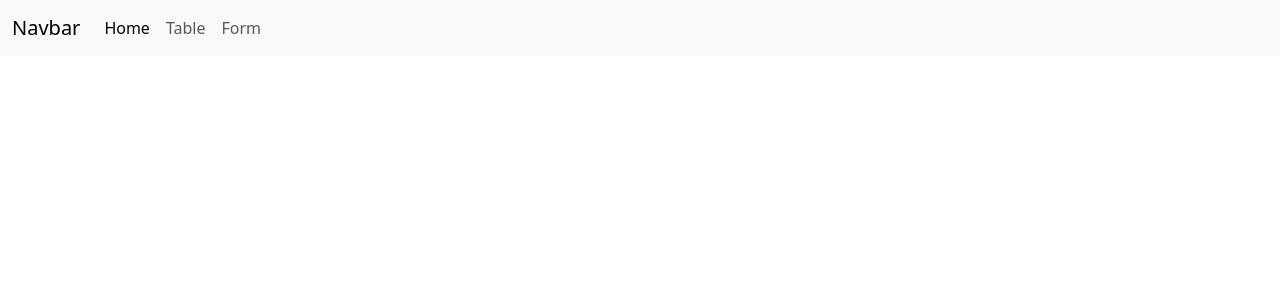
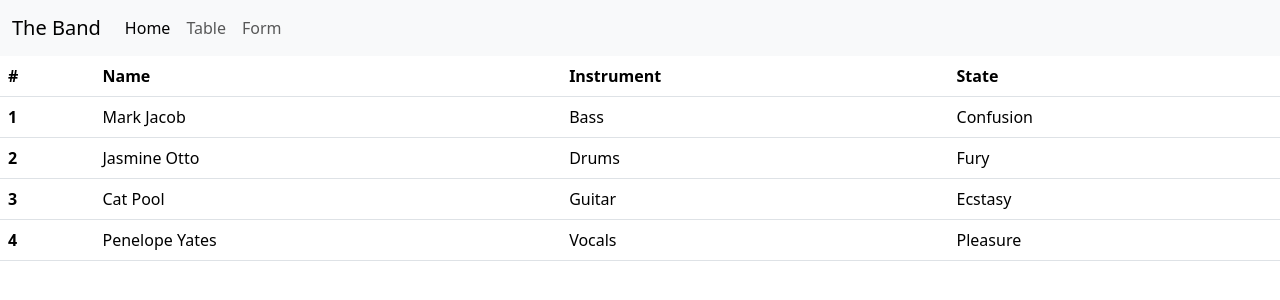
Before and after one commit to richhell/Week3Assignment, a website: page table.html in a window 1280 px wide. Drawn offline with nearby package versions, Linux system fonts and the light colour scheme.

Commit message:
table and form changes

```diff
--- a/table.html
+++ b/table.html
@@ -10,7 +10,7 @@
 <!--NAVBAR-->
 <nav class="navbar navbar-expand-lg bg-body-tertiary">
     <div class="container-fluid">
-      <a class="navbar-brand" href="#">Navbar</a>
+      <a class="navbar-brand" href="#">The Band</a>
       <button class="navbar-toggler" type="button" data-bs-toggle="collapse" data-bs-target="#navbarNav" aria-controls="navbarNav" aria-expanded="false" aria-label="Toggle navigation">
         <span class="navbar-toggler-icon"></span>
       </button>
@@ -31,7 +31,45 @@
     </div>
   </nav>
 
+
 <body>
+<!--TABLE-->
+<table class="table table-hover">
+  <thead>
+    <tr>
+      <th scope="col">#</th>
+      <th scope="col">Name</th>
+      <th scope="col">Instrument</th>
+      <th scope="col">State</th>
+    </tr>
+  </thead>
+  <tbody>
+    <tr>
+      <th scope="row">1</th>
+      <td>Mark Jacob</td>
+      <td>Bass</td>
+      <td>Confusion</td>
+    </tr>
+    <tr>
+      <th scope="row">2</th>
+      <td>Jasmine Otto</td>
+      <td>Drums</td>
+      <td>Fury</td>
+    </tr>
+    <tr>
+      <th scope="row">3</th>
+      <td>Cat Pool</td>
+      <td>Guitar</td>
+      <td>Ecstasy</td>
+    </tr>
+    <tr>
+        <th scope="row">4</th>
+        <td>Penelope Yates</td>
+        <td>Vocals</td>
+        <td>Pleasure</td>
+      </tr>
+  </tbody>
+</table>
 
 </body>
 </html>
```
Also changed, not shown: Form.html (+9 -1 lines), index.html (+2 -2 lines).
